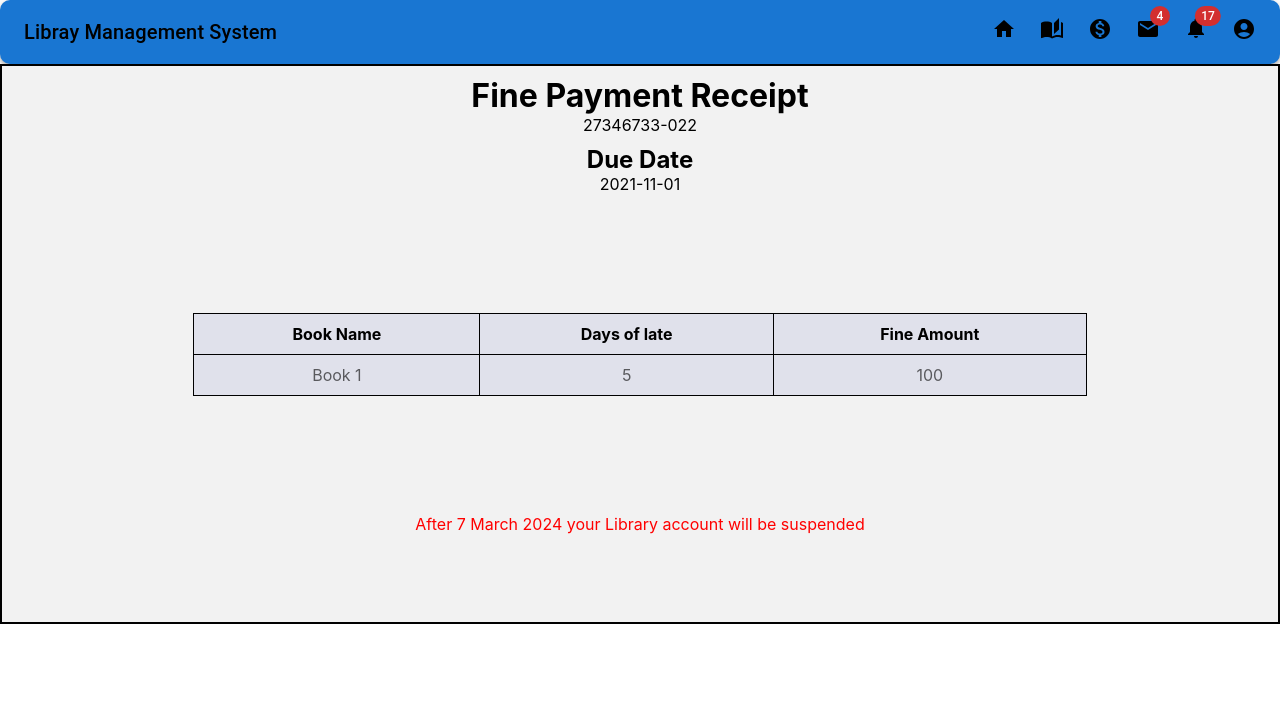
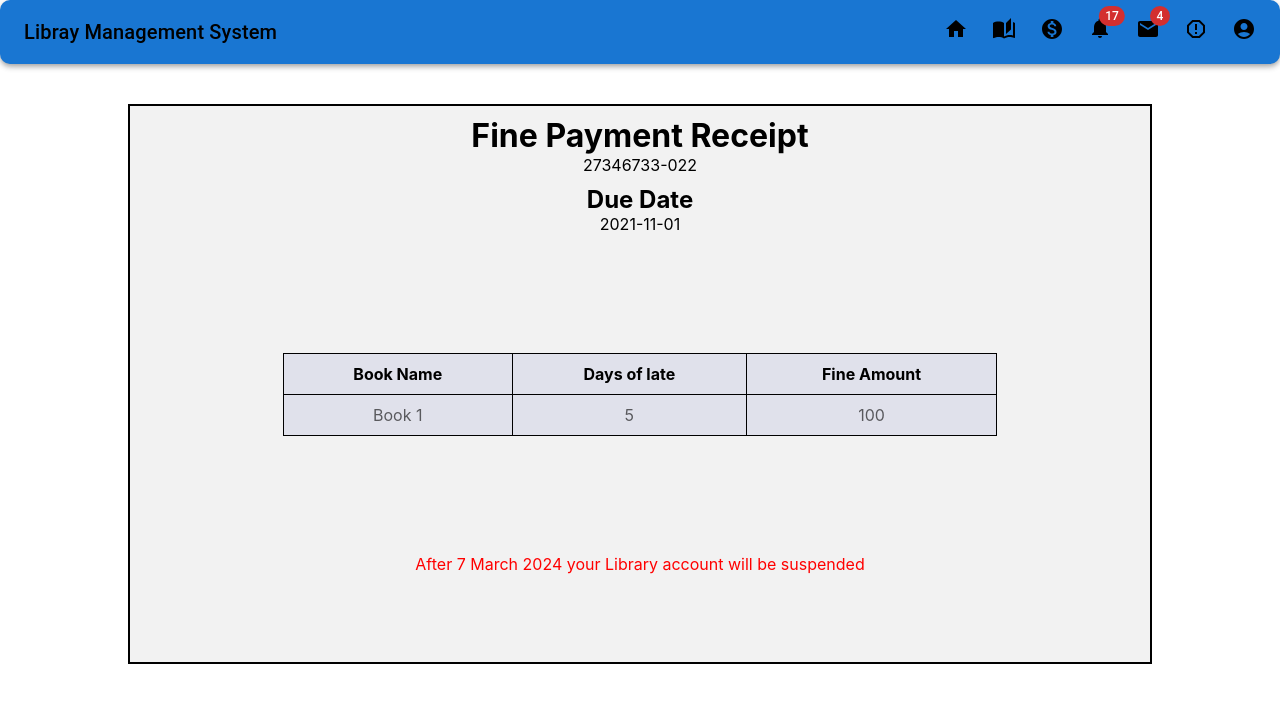
Before and after one commit to paranietharan74/library-management-system-website, a React (Create React App) app: page /fine in a window 1280 px wide. Shown: the top 702 px of the page. Built offline with nearby package versions, Linux system fonts and the light colour scheme.

Commit message:
Design changed

```diff
--- a/src/Pages/style/FineManagementStyle.module.css
+++ b/src/Pages/style/FineManagementStyle.module.css
@@ -1,17 +1,15 @@
-/* Reset styles */
 * {
     margin: 0;
     padding: 0;
 }
 
-/* Fine Management Container */
 .fineManagementContainer {
     border: 2px solid black;
     height: 70vh;
     background-color: #f2f2f2;
+    margin: 5vh 10vw;
 }
 
-/* Fine Management Header */
 .fineManagementHeader {
     color: black;
     padding: 10px;
--- a/src/components/UserNavBar.js
+++ b/src/components/UserNavBar.js
@@ -12,6 +12,7 @@ import { Link } from 'react-router-dom';
 
 import MonetizationOnIcon from '@mui/icons-material/MonetizationOn';
 import AutoStoriesIcon from '@mui/icons-material/AutoStories';
+import ReportGmailerrorredIcon from '@mui/icons-material/ReportGmailerrorred';
 
 import HomeIcon from '@mui/icons-material/Home';
 
@@ -43,26 +44,17 @@ export default function MemberTopNavBar() {
 
                         {/* My books icon */}
                         <Link to="/mybooks" style={{ textDecoration: 'none', color: 'inherit' }}>
-                            <IconButton size="large"color="inherit">
+                            <IconButton size="large" color="inherit">
                                 <span style={{ color: 'black' }}><AutoStoriesIcon /></span>
                             </IconButton>
                         </Link>
 
                         {/* Fine icon */}
                         <Link to="/fine" style={{ textDecoration: 'none', color: 'inherit' }}>
-                            <IconButton size="large"olor="inherit">
+                            <IconButton size="large" olor="inherit">
                                 <span style={{ color: 'black' }}><MonetizationOnIcon /></span>
                             </IconButton>
                         </Link>
-
-                        {/* Mail icon count */}
-                        <IconButton size="large" aria-label="show 4 new mails" color="inherit">
-                            <Badge badgeContent={4} color="error" badgeContentColor="red">
-                                <span style={{ color: 'black' }}>
-                                    <MailIcon />
-                                </span>
-                            </Badge>
-                        </IconButton>
 
                         {/* Bell icon count */}
                         <Link to="/message" style={{ textDecoration: 'none', color: 'inherit' }}>
@@ -73,6 +65,28 @@ export default function MemberTopNavBar() {
                             >
                                 <Badge badgeContent={17} color="error">
                                     <NotificationsIcon style={{ color: 'black' }} />
+                                </Badge>
+                            </IconButton>
+                        </Link>
+
+                        {/* Mail icon count */}
+                        <Link to="/message" style={{ textDecoration: 'none', color: 'inherit' }}>
+                            <IconButton size="large" aria-label="show 4 new mails" color="inherit">
+                                <Badge badgeContent={4} color="error" badgeContentColor="red">
+                                    <span style={{ color: 'black' }}>
+                                        <MailIcon />
+                                    </span>
+                                </Badge>
+                            </IconButton>
+                        </Link>
+
+                        {/* Report icon count */}
+                        <Link to="/complain" style={{ textDecoration: 'none', color: 'inherit' }}>
+                            <IconButton size="large" color="inherit">
+                                <Badge>
+                                    <span style={{ color: 'black' }}>
+                                        <ReportGmailerrorredIcon />
+                                    </span>
                                 </Badge>
                             </IconButton>
                         </Link>
```
